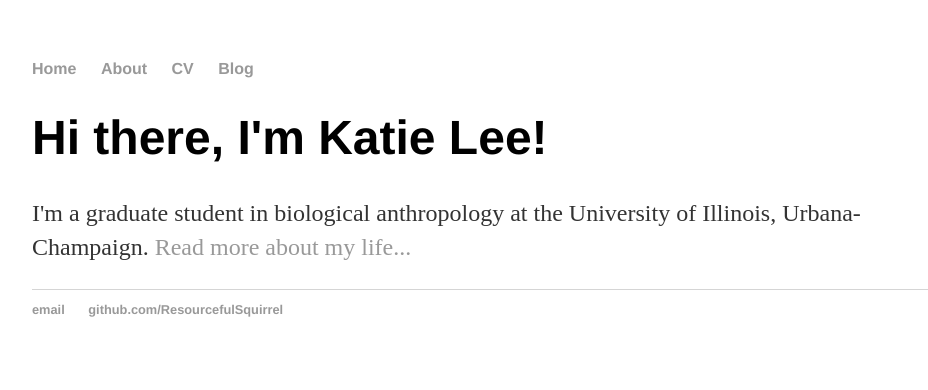
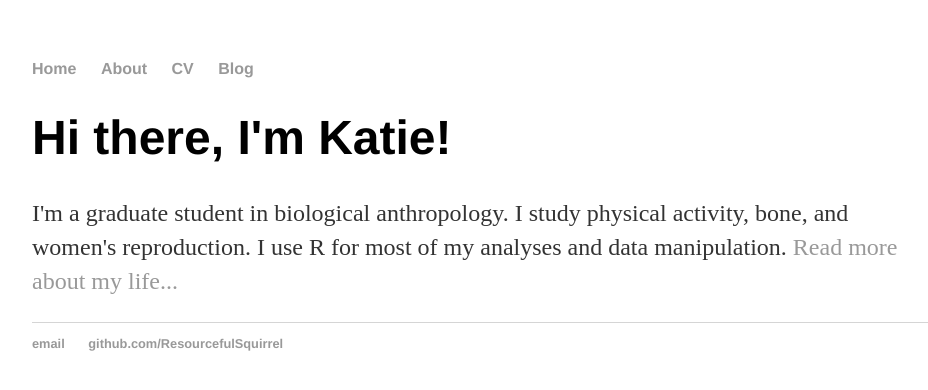
Before and after one commit to ResourcefulSquirrel/ResourcefulSquirrel.github.io, a Jekyll site: the page built from index.html, in a window 1280 px wide. Shown: the top 390 px of the page, without its empty margins (160-1088 px from the left). Built offline with Jekyll 4.4.1, drawn with Linux system fonts in a browser that asks for light colours.

Commit message:
Update index.html

```diff
--- a/index.html
+++ b/index.html
@@ -1,8 +1,8 @@
 ---
 layout: default
-title: K. Lee
+title: Resourceful Squirrel
 ---
     		<div class="blurb">
-        		<h1>Hi there, I'm Katie Lee!</h1>
-				<p>I'm a graduate student in biological anthropology at the University of Illinois, Urbana-Champaign. <a href="/about">Read more about my life...</a></p>
+        		<h1>Hi there, I'm Katie!</h1>
+				<p>I'm a graduate student in biological anthropology. I study physical activity, bone, and women's reproduction. I use R for most of my analyses and data manipulation. <a href="/about">Read more about my life...</a></p>
     		</div><!-- /.blurb -->
```
